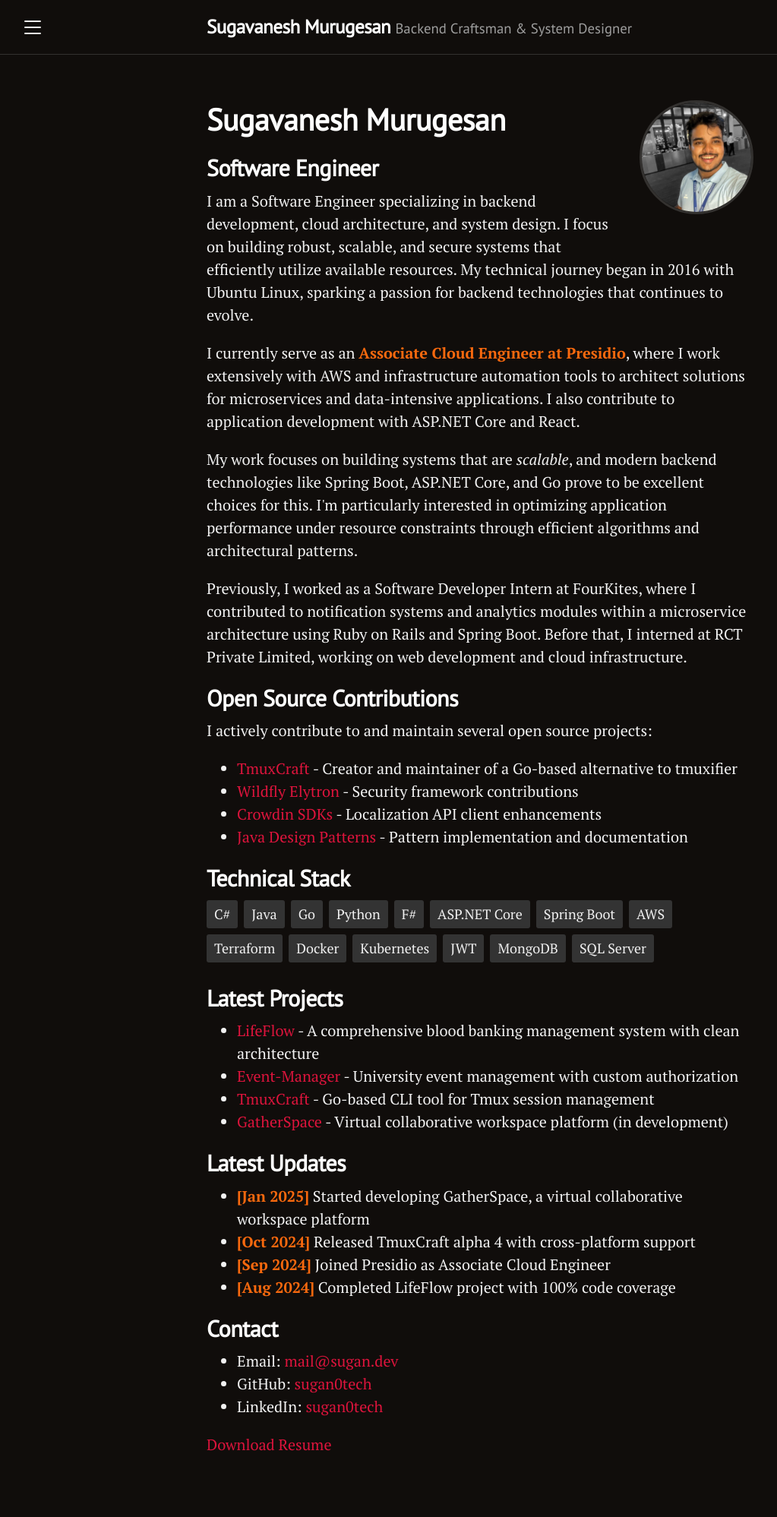
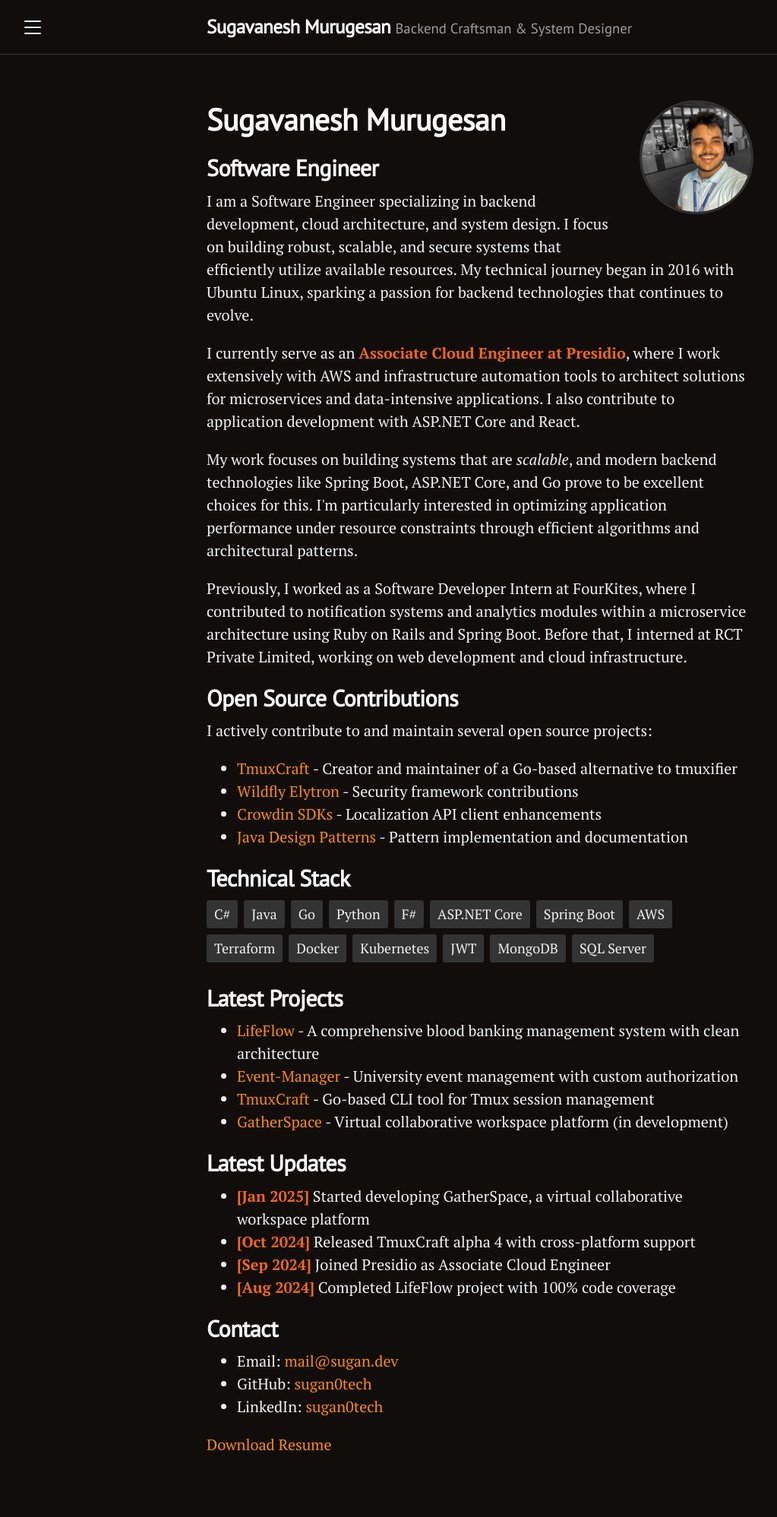
Before and after one commit to sugan0tech/sugan0tech.github.io, a Jekyll site: the page built from index.html, in a window 1280 px wide. Shown: the whole page at 76% size, without its empty margins (8-1031 px from the left). Built offline with Jekyll 4.4.1, drawn with Linux system fonts in a browser that asks for light colours; the list of posts is cut into pages by our own code.

Commit message:
accessiblity improvements

```diff
--- a/_includes/sidebar.html
+++ b/_includes/sidebar.html
@@ -1,7 +1,7 @@
 <!-- Sidebar Toggle Checkbox -->
 <!-- <input type="checkbox" class="sidebar-checkbox" id="sidebar-checkbox" checked> -->
 <!-- <input type="checkbox" class="sidebar-checkbox" id="sidebar-checkbox" {% if page.title =="Home" %}checked{% endif %}><!-- opens only on home page -->
-<input type="checkbox" class="sidebar-checkbox" id="sidebar-checkbox" ><!-- closed by default -->
+<input type="checkbox" class="sidebar-checkbox" id="sidebar-checkbox" aria-label="Toggle sidebar"><!-- closed by default -->
 
 <!-- Sidebar Container -->
 <div class="sidebar" id="sidebar">
--- a/public/css/custom.css
+++ b/public/css/custom.css
@@ -19,7 +19,7 @@
 
 :root {
   --black-bean:         #3C0D0B;
-  --engineering-orange: #DC143C; /* High-contrast red for links and accents */
+  --engineering-orange: #FF8C00; /* High-contrast red for links and accents */
   --blood-red:          #611711;
   --black:              #000000;
   --smoky-black:        #100D0B;
```
